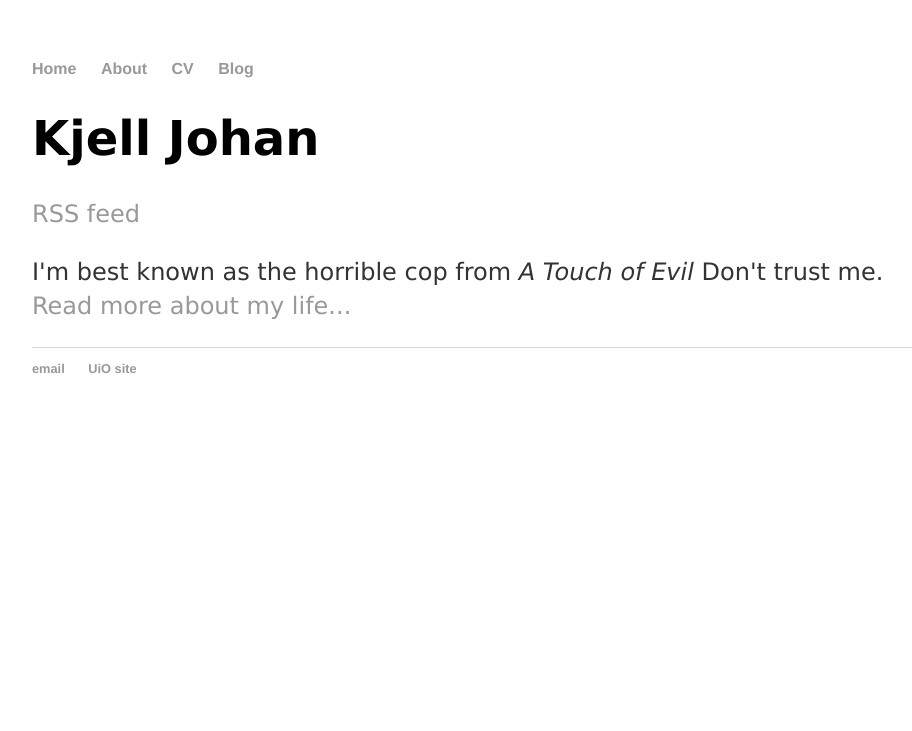
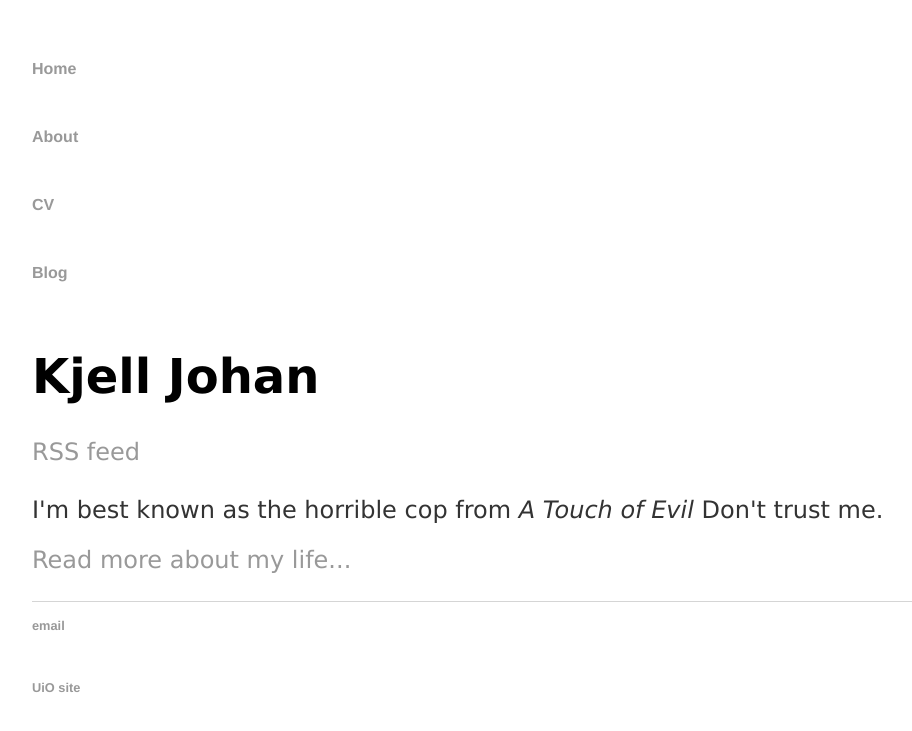
Before and after one commit to kjelljs/kjelljs.github.io, a Jekyll site: the page built from index.html, in a window 1280 px wide. Shown: the top 731 px of the page, without its empty margins (160-1072 px from the left). Built offline with Jekyll 4.4.1, drawn with Linux system fonts in a browser that asks for light colours.

Commit message:
Update main.css

```diff
--- a/css/main.css
+++ b/css/main.css
@@ -13,6 +13,8 @@ nav ul li, footer ul li {
     margin-right: 20px;
 }
 a {
+    display: block;
+	margin: 1rem 0;
     text-decoration: none;
     color: #999;
 }
```
